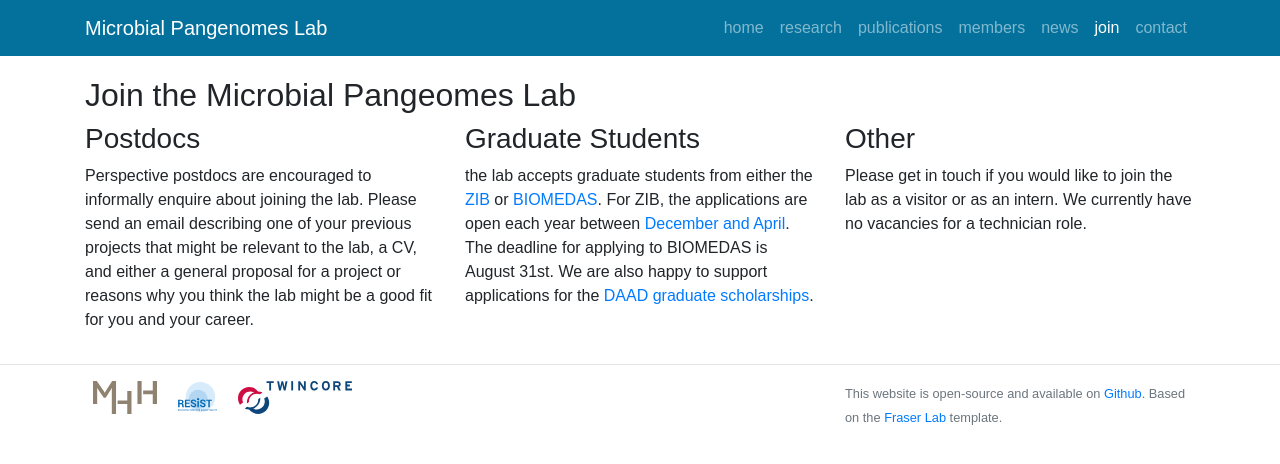
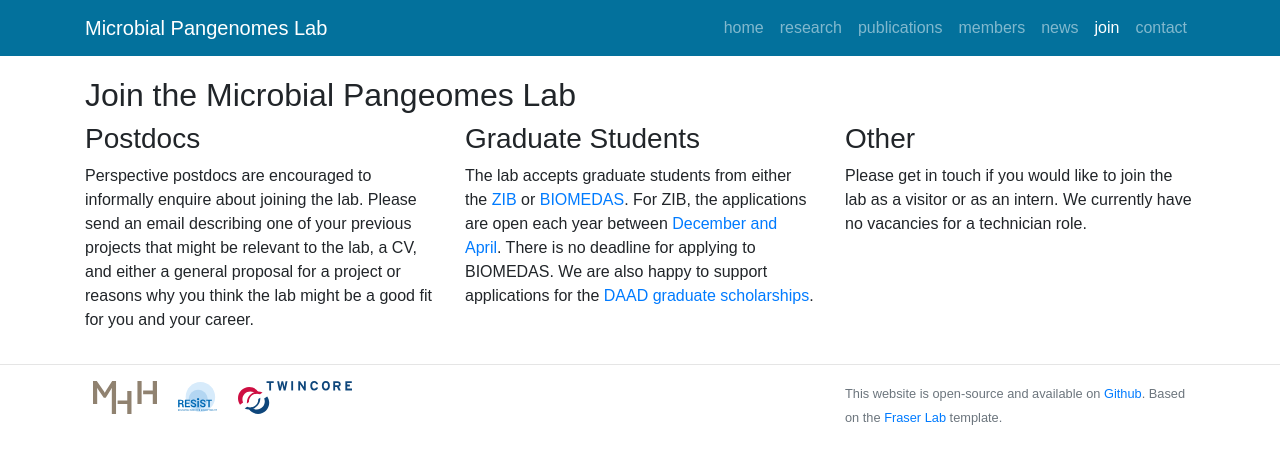
Before and after one commit to microbial-pangenomes-lab/microbial-pangenomes-lab.github.io, a Jekyll site: the page built from join/index.md, in a window 1280 px wide. Shown: the top 464 px of the page. Built offline with Jekyll 4.4.1, drawn with Linux system fonts in a browser that asks for light colours; nearby versions of some CDN libraries; comment, search, counter and statistics services are not loaded.

Commit message:
Fix Join page

```diff
--- a/join/index.md
+++ b/join/index.md
@@ -17,7 +17,7 @@
 <div class="col col-md-4">
 ### Graduate Students
 
-the lab accepts graduate students from either the [ZIB](https://www.mhh.de/hbrs/zib/) or [BIOMEDAS](http://www.translationsallianz.de/biomedas/). For ZIB, the applications are open each year between [December and April](https://www.mhh.de/hbrs/zib/program-details). The deadline for applying to BIOMEDAS is August 31st. We are also happy to support applications for the [DAAD graduate scholarships](https://www.daad.de/en/study-and-research-in-germany/scholarships/daad-scholarships/).
+The lab accepts graduate students from either the [ZIB](https://www.mhh.de/hbrs/zib/) or [BIOMEDAS](http://www.translationsallianz.de/biomedas/). For ZIB, the applications are open each year between [December and April](https://www.mhh.de/hbrs/zib/program-details). There is no deadline for applying to BIOMEDAS. We are also happy to support applications for the [DAAD graduate scholarships](https://www.daad.de/en/study-and-research-in-germany/scholarships/daad-scholarships/).
 </div>
 
 <div class="col col-md-4">
```
